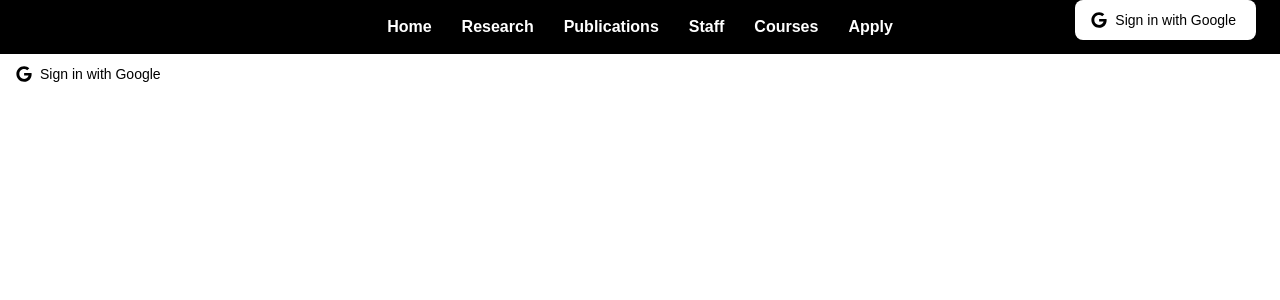
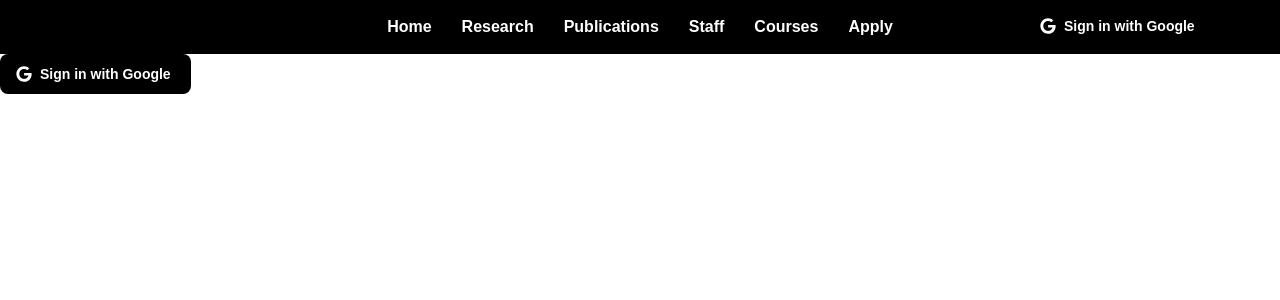
Before and after one commit to WACKE127/Dahl-Lab-No-Template, a Next.js app in the folder dahl-web/: page /p/apply in a window 1280 px wide. Shown: the top 300 px of the page. Built offline with nearby package versions, Linux system fonts and the light colour scheme; no server answers.

Commit message:
Auth button fixing

```diff
--- a/dahl-web/app/components/authbutton.tsx
+++ b/dahl-web/app/components/authbutton.tsx
@@ -7,7 +7,7 @@ const AuthButton = () => {
 
   if (status === "loading") {
     return <div
-    className="text-black  bg-[#ffffff] hover:bg-[#e3e3e3] focus:ring-4 focus:outline-none focus:ring-[#9f9f9f]/50 font-medium rounded-lg text-sm px-5 py-2.5 text-center inline-flex items-center justify-between mr-2 mb-2">
+    className="text-white  bg-black hover:underline focus:outline-none font-bold rounded-lg text-sm px-5 py-2.5 text-center inline-flex items-center justify-between mr-2 mb-2">
       <svg className="mr-2 -ml-1 w-4 h-4" aria-hidden="true" focusable="false" data-prefix="fab" data-icon="google" role="img" xmlns="http://www.w3.org/2000/svg" viewBox="0 0 488 512">
       <path fill="currentColor" d="M488 261.8C488 403.3 391.1 504 248 504 110.8 504 0 393.2 0 256S110.8 8 248 8c66.8 0 123 24.5 166.3 64.9l-67.5 64.9C258.5 52.6 94.3 116.6 94.3 256c0 86.5 69.1 156.6 153.7 156.6 98.2 0 135-70.4 140.8-106.9H248v-85.3h236.1c2.3 12.7 3.9 24.9 3.9 41.4z">
         </path></svg>Loading...<div></div>
@@ -19,11 +19,10 @@ const AuthButton = () => {
     <div>
       {session ? (
         <>
-          <p>Signed in as {session.user?.email}</p>
           <button onClick={() => signOut()}
-          className="text-black  bg-[#ffffff] hover:bg-[#e3e3e3] focus:ring-4 focus:outline-none focus:ring-[#9f9f9f]/50 font-medium rounded-lg text-sm px-5 py-2.5 text-center inline-flex items-center justify-between mr-2 mb-2">
-            <svg className="mr-2 -ml-1 w-4 h-4" aria-hidden="true" focusable="false" data-prefix="fab" data-icon="google" role="img" xmlns="http://www.w3.org/2000/svg" viewBox="0 0 488 512">
-            <path fill="currentColor" d="M488 261.8C488 403.3 391.1 504 248 504 110.8 504 0 393.2 0 256S110.8 8 248 8c66.8 0 123 24.5 166.3 64.9l-67.5 64.9C258.5 52.6 94.3 116.6 94.3 256c0 86.5 69.1 156.6 153.7 156.6 98.2 0 135-70.4 140.8-106.9H248v-85.3h236.1c2.3 12.7 3.9 24.9 3.9 41.4z">
+          className="text-white  bg-black hover:underline focus:outline-none font-bold rounded-lg text-sm px-5 py-2.5 text-center inline-flex items-center justify-between mr-2 mb-2">
+          <svg className="mr-2 -ml-1 w-4 h-4" aria-hidden="true" focusable="false" data-prefix="fab" data-icon="google" role="img" xmlns="http://www.w3.org/2000/svg" viewBox="0 0 488 512">
+          <path fill="currentColor" d="M488 261.8C488 403.3 391.1 504 248 504 110.8 504 0 393.2 0 256S110.8 8 248 8c66.8 0 123 24.5 166.3 64.9l-67.5 64.9C258.5 52.6 94.3 116.6 94.3 256c0 86.5 69.1 156.6 153.7 156.6 98.2 0 135-70.4 140.8-106.9H248v-85.3h236.1c2.3 12.7 3.9 24.9 3.9 41.4z">
               </path></svg>Sign out<div></div>
 
           </button>
@@ -31,9 +30,9 @@ const AuthButton = () => {
       ) : (
         <>
           <button onClick={() => signIn("google")}
-          className="text-black  bg-[#ffffff] hover:bg-[#e3e3e3] focus:ring-4 focus:outline-none focus:ring-[#9f9f9f]/50 font-medium rounded-lg text-sm px-5 py-2.5 text-center inline-flex items-center justify-between mr-2 mb-2">
-            <svg className="mr-2 -ml-1 w-4 h-4" aria-hidden="true" focusable="false" data-prefix="fab" data-icon="google" role="img" xmlns="http://www.w3.org/2000/svg" viewBox="0 0 488 512">
-            <path fill="currentColor" d="M488 261.8C488 403.3 391.1 504 248 504 110.8 504 0 393.2 0 256S110.8 8 248 8c66.8 0 123 24.5 166.3 64.9l-67.5 64.9C258.5 52.6 94.3 116.6 94.3 256c0 86.5 69.1 156.6 153.7 156.6 98.2 0 135-70.4 140.8-106.9H248v-85.3h236.1c2.3 12.7 3.9 24.9 3.9 41.4z">
+          className="text-white  bg-black hover:underline focus:outline-none font-bold rounded-lg text-sm px-5 py-2.5 text-center inline-flex items-center justify-between mr-2 mb-2">
+          <svg className="mr-2 -ml-1 w-4 h-4" aria-hidden="true" focusable="false" data-prefix="fab" data-icon="google" role="img" xmlns="http://www.w3.org/2000/svg" viewBox="0 0 488 512">
+          <path fill="currentColor" d="M488 261.8C488 403.3 391.1 504 248 504 110.8 504 0 393.2 0 256S110.8 8 248 8c66.8 0 123 24.5 166.3 64.9l-67.5 64.9C258.5 52.6 94.3 116.6 94.3 256c0 86.5 69.1 156.6 153.7 156.6 98.2 0 135-70.4 140.8-106.9H248v-85.3h236.1c2.3 12.7 3.9 24.9 3.9 41.4z">
               </path></svg>Sign in with Google<div></div>
 
           </button>
--- a/dahl-web/app/components/header.tsx
+++ b/dahl-web/app/components/header.tsx
@@ -19,7 +19,7 @@ const Webheader: React.FC = () => {
           <li><Link href="/p/apply" className="text-white no-underline font-bold hover:underline xs:text-xs">Apply</Link></li>
         </ul>
       </nav>
-      <div className="absolute right-0 top-0 flex items-center pr-4">
+      <div className="absolute left-[80%] top-[6px] flex items-center pr-4">
           <SessionProvider>
             <AuthButton></AuthButton>
           </SessionProvider>
--- a/dahl-web/package.json
+++ b/dahl-web/package.json
@@ -9,6 +9,8 @@
     "lint": "next lint"
   },
   "dependencies": {
+    "@headlessui/react": "^2.2.0",
+    "@heroicons/react": "^2.1.5",
     "amqplib": "^0.10.4",
     "next": "^14.2.13",
     "next-auth": "^4.24.10",
```
Also changed, not shown: 1 other file (tests, documents, lock files or other folders).
